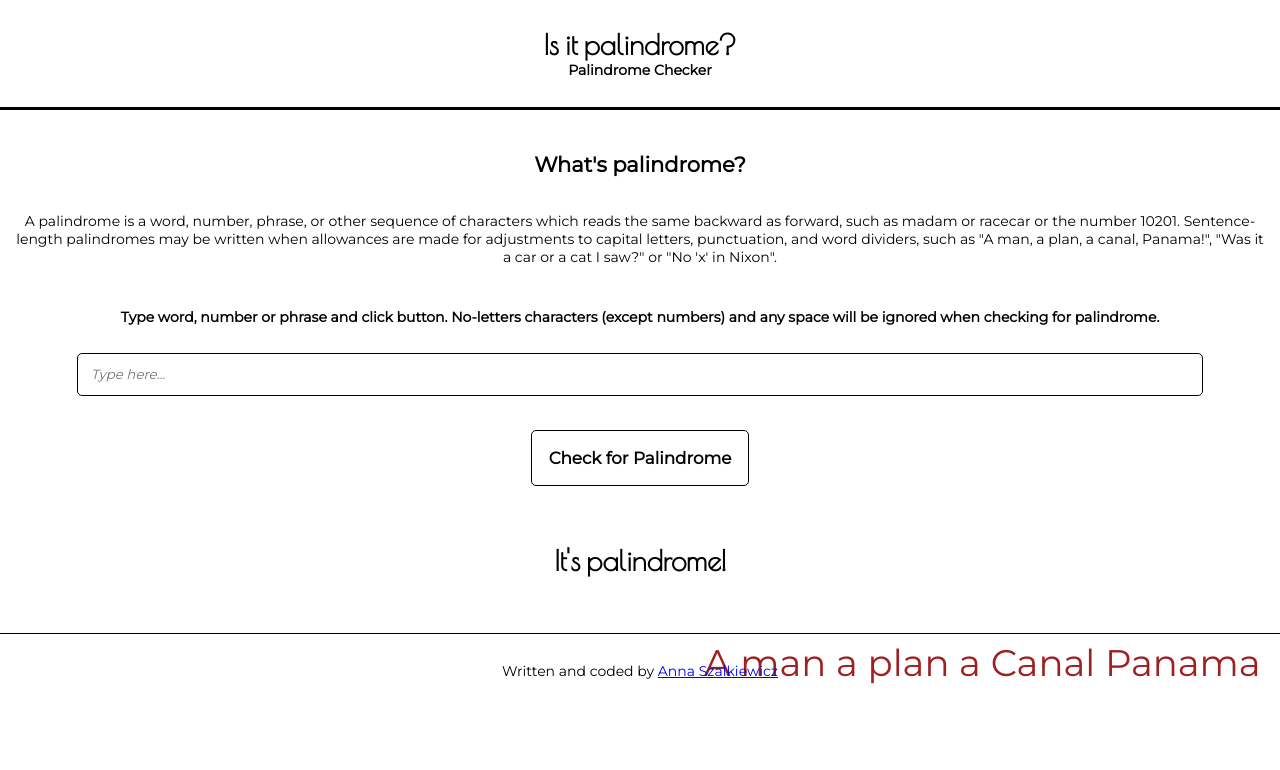
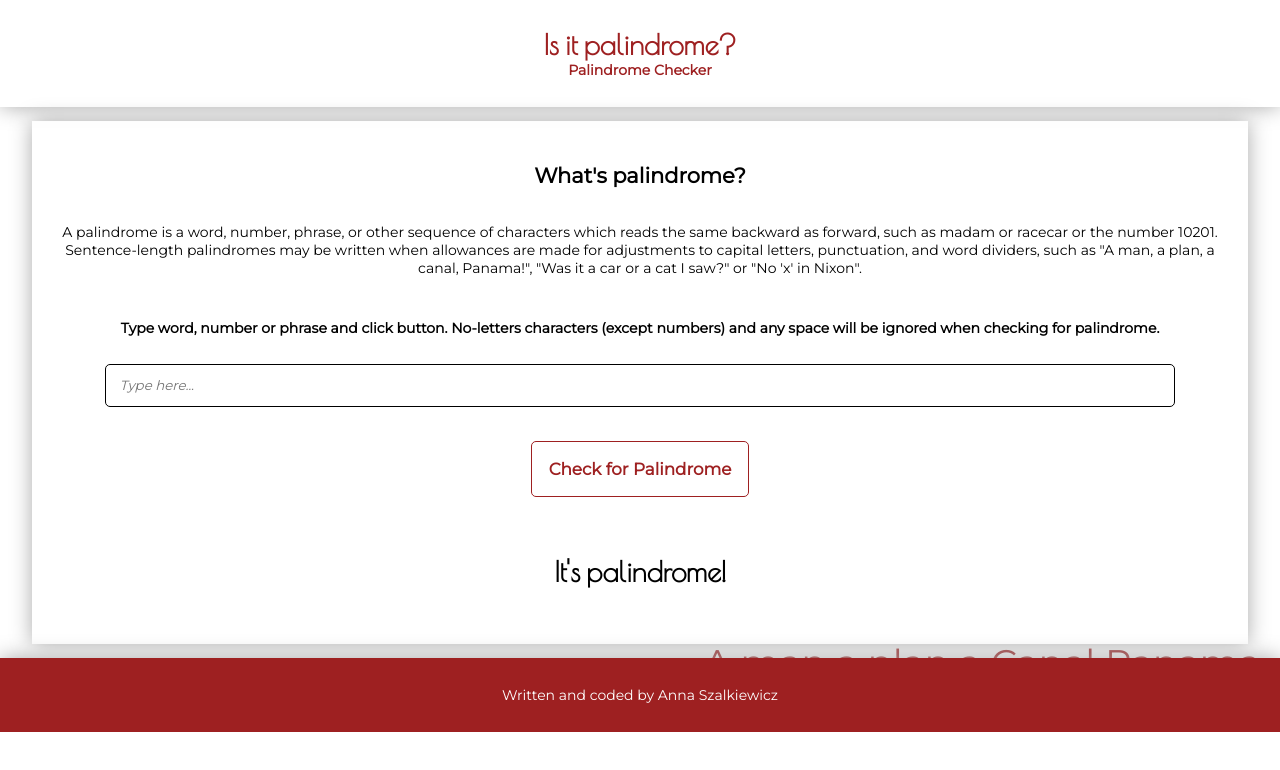
Before and after one commit to annaszalkiewicz/palindrome-checker, a React (Create React App) app: page / in a window 1280 px wide. Shown: the top 770 px of the page. Built offline with nearby package versions, Linux system fonts and the light colour scheme.

Commit message:
Edit basic styling

```diff
--- a/src/index.css
+++ b/src/index.css
@@ -24,8 +24,10 @@ code {
 /* HEADER */
 
 .App-header {
-  border-bottom: solid 3px #000;
   padding: 2em;
+  background-color: #fff;
+  box-shadow: 0 0 20px #aaa;
+  color: #9e2021;
 }
 
 .App-header h1 {
@@ -40,7 +42,12 @@ code {
 }
 
 /* DESCRIPTION */
-
+main {
+  width: 95%;
+  margin: 1em auto;
+  background-color: rgba(255, 255, 255, 0.8);
+  box-shadow: 0 0 20px #aaa;
+}
 .description {
   text-align: center;
 }
@@ -77,12 +84,13 @@ button {
   display: block;
   margin: 2em auto 1em auto;
   padding: 1em;
-  border: solid 1px #000;
+  border: solid 1px #9e2021;
   border-radius: 5px;
-  background: none;
+  background: #fff;
   font-family: 'Montserrat', sans-serif;
   font-size: 1.2em;
   font-weight: bold;
+  color: #9e2021;
 }
 .palindrome {
   text-align: center;
@@ -105,11 +113,19 @@ button {
 }
 /* FOOTER */
 
+.footer {
+  box-shadow: 0 0 20px #aaa;
+  background-color: #9e2021;
+  color: #fff;
+}
 .footer p {
   text-align: center;
   font-size: 1em;
   padding: 2em 1em;
-  border-top: solid 1px #000;
+}
+.footer p a {
+  color: #fff;
+  text-decoration: none;
 }
 
 /* ANIMATION */
```
